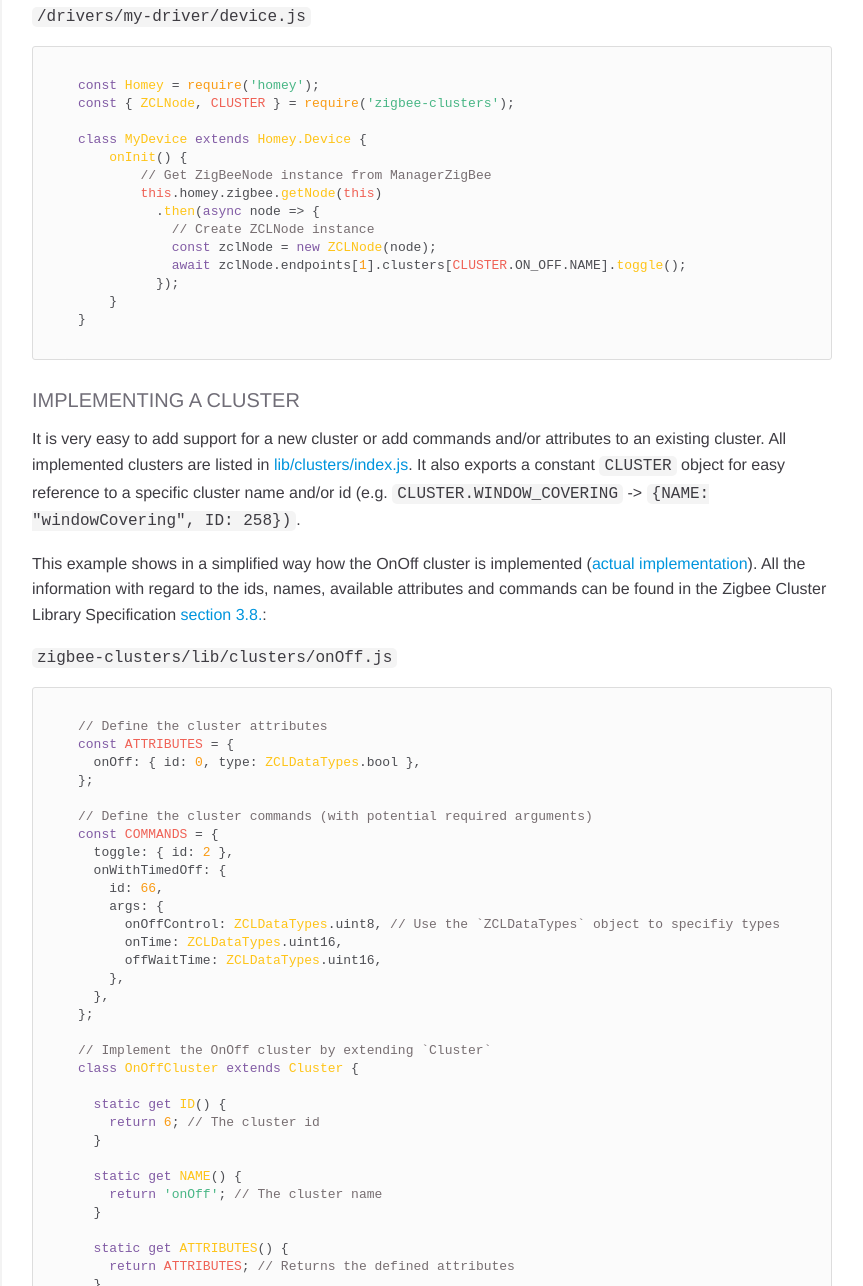
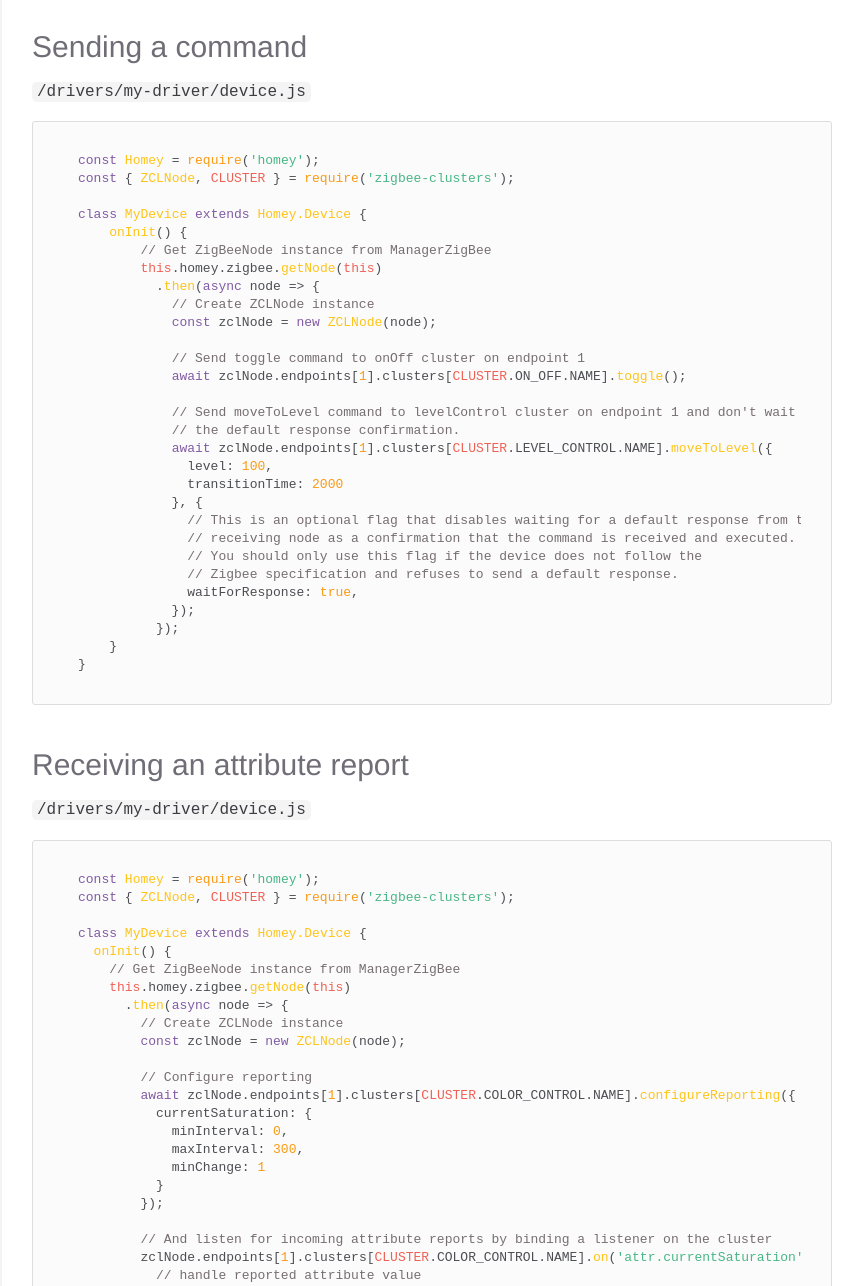
Before and after one commit to athombv/node-zigbee-clusters, a plain HTML site: page index.html in a window 1280 px wide. Shown: the part 1760-3046 px from the top of the page, without its empty margins (298-1161 px from the left). Drawn offline with nearby package versions, Linux system fonts and the light colour scheme; a web font is replaced by a local one.

Commit message:
deploy: 1a555082bb7ece24de5335397772bc0b6c89d6ff

```diff
--- a/index.html
+++ b/index.html
@@ -116,6 +116,7 @@
 <h2>Usage</h2>
 <p>In order to communicate with a Zigbee node retrieve a <code>node</code> instance from <code>ManagerZigBee</code> and create a <code>ZCLNode</code> instance using that node. This step encapsulates the <code>node</code> with the Zigbee Clusters functionality and allows sending and receiving ZCL commands.</p>
 <h3>Basic communication with node</h3>
+<h2>Sending a command</h2>
 <p><code>/drivers/my-driver/device.js</code></p>
 <pre class="prettyprint source lang-js"><code>const Homey = require('homey');
 const { ZCLNode, CLUSTER } = require('zigbee-clusters');
@@ -127,9 +128,54 @@
           .then(async node => {
             // Create ZCLNode instance
             const zclNode = new ZCLNode(node);
+
+            // Send toggle command to onOff cluster on endpoint 1
             await zclNode.endpoints[1].clusters[CLUSTER.ON_OFF.NAME].toggle();
+
+            // Send moveToLevel command to levelControl cluster on endpoint 1 and don't wait for
+            // the default response confirmation.
+            await zclNode.endpoints[1].clusters[CLUSTER.LEVEL_CONTROL.NAME].moveToLevel({
+              level: 100,
+              transitionTime: 2000
+            }, {
+              // This is an optional flag that disables waiting for a default response from the
+              // receiving node as a confirmation that the command is received and executed.
+              // You should only use this flag if the device does not follow the
+              // Zigbee specification and refuses to send a default response.
+              waitForResponse: true,
+            });
           });
     }
+}
+</code></pre>
+<h2>Receiving an attribute report</h2>
+<p><code>/drivers/my-driver/device.js</code></p>
+<pre class="prettyprint source lang-js"><code>const Homey = require('homey');
+const { ZCLNode, CLUSTER } = require('zigbee-clusters');
+
+class MyDevice extends Homey.Device {
+  onInit() {
+    // Get ZigBeeNode instance from ManagerZigBee
+    this.homey.zigbee.getNode(this)
+      .then(async node => {
+        // Create ZCLNode instance
+        const zclNode = new ZCLNode(node);
+
+        // Configure reporting
+        await zclNode.endpoints[1].clusters[CLUSTER.COLOR_CONTROL.NAME].configureReporting({
+          currentSaturation: {
+            minInterval: 0,
+            maxInterval: 300,
+            minChange: 1
+          }
+        });
+
+        // And listen for incoming attribute reports by binding a listener on the cluster
+        zclNode.endpoints[1].clusters[CLUSTER.COLOR_CONTROL.NAME].on('attr.currentSaturation', (currentSaturation) => {
+          // handle reported attribute value
+        });
+      });
+  }
 }
 </code></pre>
 <h3>Implementing a cluster</h3>
```
